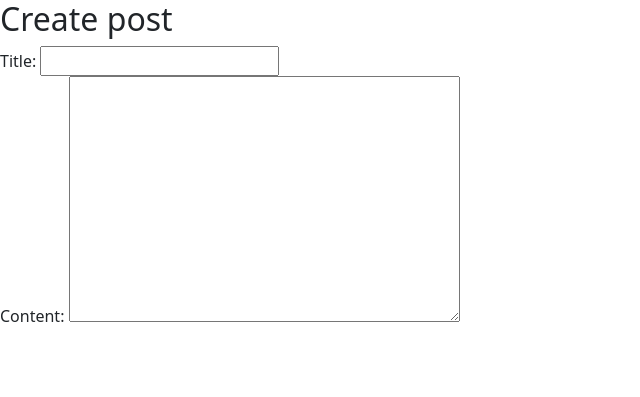
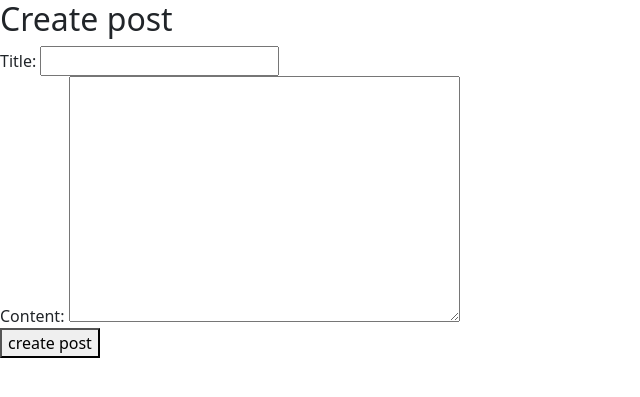
Before and after one commit to bishaldahal4777/blog-post, a Django app: page /create/ in a window 1280 px wide. Shown: the top 397 px of the page, without its empty margins (0-640 px from the left). Run offline with Django 5.2, Linux system fonts and the light colour scheme; some libraries are stand-ins or nearby versions.

Commit message:
create post

```diff
--- a/blog/templates/blog/post_create.html
+++ b/blog/templates/blog/post_create.html
@@ -10,5 +10,6 @@
 <form action="" method="post">
     {% csrf_token %}
     {{form}}
+    <button type="submit">create post</button>
 </form>
 {% endblock %}
```
